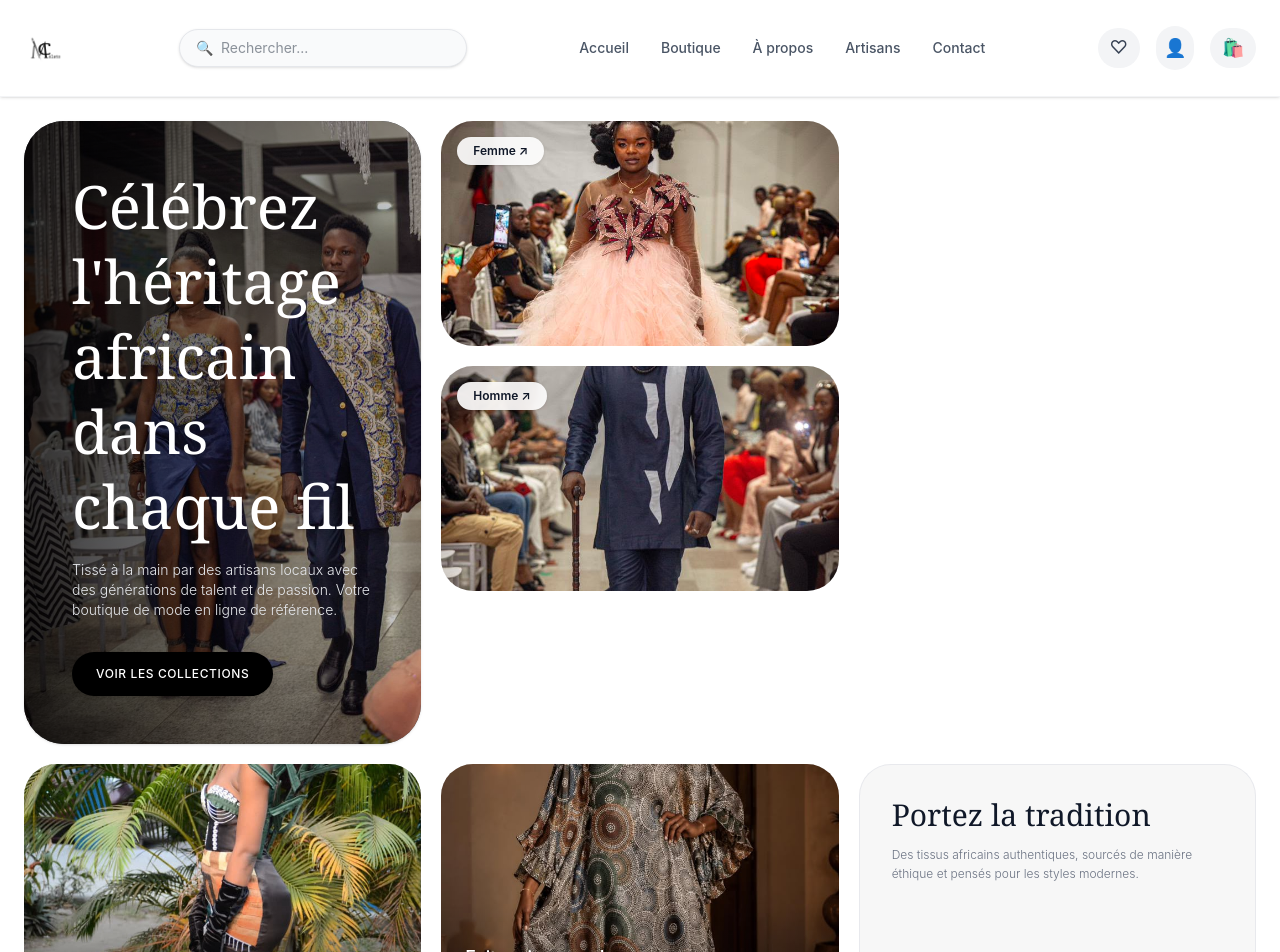
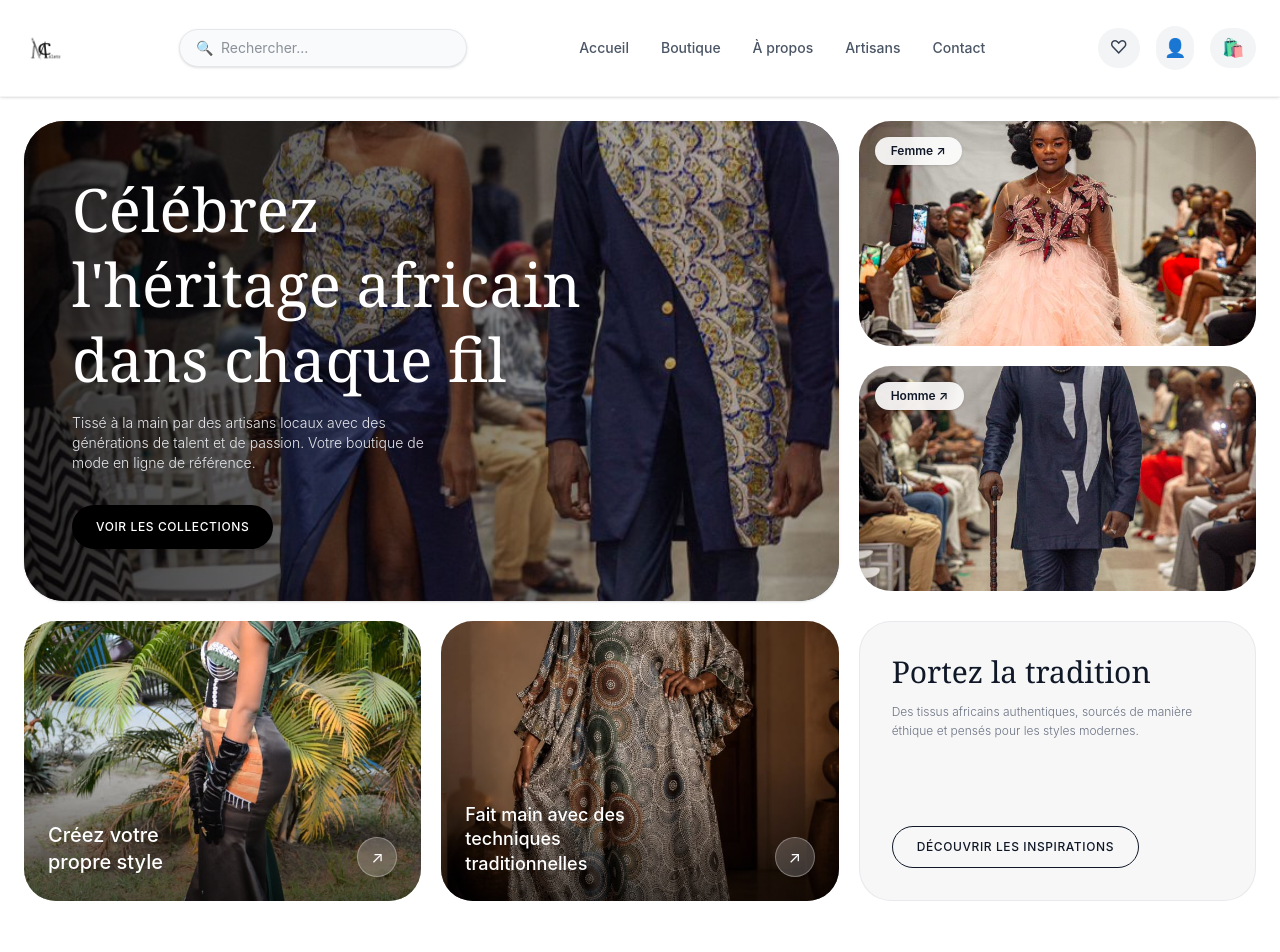
Before and after one commit to 27500/mc_molato-frontend, a React (Vite) app: page / in a window 1280 px wide. Shown: the top 952 px of the page. Built offline with nearby package versions, Linux system fonts and the light colour scheme; no server answers.

Commit message:
remove scrollreaveal

```diff
--- a/src/pages/Home.jsx
+++ b/src/pages/Home.jsx
@@ -1,6 +1,5 @@
 import React, { useEffect } from 'react';
 import { Link } from 'react-router-dom';
-import ScrollReveal from '../components/ScrollReveal';
 
 export default function Home() {
   // Optimisation SEO : Mise à jour du titre et de la description pour Google
@@ -23,7 +22,6 @@ export default function Home() {
       <div className="grid grid-cols-1 lg:grid-cols-3 gap-5">
 
         {/* Grand bloc principal à gauche */}
-        <ScrollReveal animation="fade-up" delay={200}>
         <div className="lg:col-span-2 relative rounded-[2.5rem] overflow-hidden bg-gray-900 min-h-[420px] md:min-h-[480px] flex items-center p-8 md:p-12 shadow-sm">
           <img
             src="/couple.jpeg"
@@ -44,11 +42,9 @@ export default function Home() {
             </Link>
           </div>
         </div>
-        </ScrollReveal>
 
         {/* Colonne de droite : Blocs "Femme" et "Homme" */}
         <div className="flex flex-col gap-5">
-          <ScrollReveal animation="fade-up" delay={200}>
           <Link to="/boutique?category=femme" className="relative rounded-[2rem] overflow-hidden bg-gray-100 h-[225px] group block">
             <img
               src="/femme.jpeg"
@@ -59,9 +55,7 @@ export default function Home() {
               Femme ↗
             </div>
           </Link>
-          </ScrollReveal>
 
-          <ScrollReveal animation="fade-up" delay={200}>
           <Link to="/boutique?category=homme" className="relative rounded-[2rem] overflow-hidden bg-gray-100 h-[225px] group block">
             <img
               src="/homme.jpeg"
@@ -72,15 +66,12 @@ export default function Home() {
               Homme ↗
             </div>
           </Link>
-          </ScrollReveal>
         </div>
 
       </div>{/* Fin de la grille du haut */}
 
       {/* ================= LIGNE DU BAS ================= */}
       <div className="grid grid-cols-1 md:grid-cols-3 gap-5">
-
-        <ScrollReveal animation="fade-up" delay={200}>
           {/* Carte 1 */}
           <div className="relative rounded-[2rem] overflow-hidden bg-gray-200 h-[280px] p-6 flex flex-col justify-end group">
             <img
@@ -99,9 +90,7 @@ export default function Home() {
             </div>
           </div>
         </div>
-        </ScrollReveal>
         {/* Carte 2 */}
-        <ScrollReveal animation="fade-up" delay={200}>
           <div className="relative rounded-[2rem] overflow-hidden bg-gray-200 h-[280px] p-6 flex flex-col justify-end group">
             <img
               src="/style.jpeg"
@@ -119,9 +108,7 @@ export default function Home() {
             </div>
           </div>
         </div>
-        </ScrollReveal>
         {/* Carte 3 */}
-        <ScrollReveal animation="fade-up" delay={200}>
         <div className="bg-[#f7f7f7] border border-gray-200/80 rounded-[2rem] p-8 flex flex-col justify-between h-[280px]">
           <div>
             <h2 className="text-3xl font-serif text-gray-900 mb-3">Portez la tradition</h2>
@@ -135,7 +122,6 @@ export default function Home() {
             </Link>
           </div>
         </div>
-        </ScrollReveal>
       </div>
 
     </div>
```
